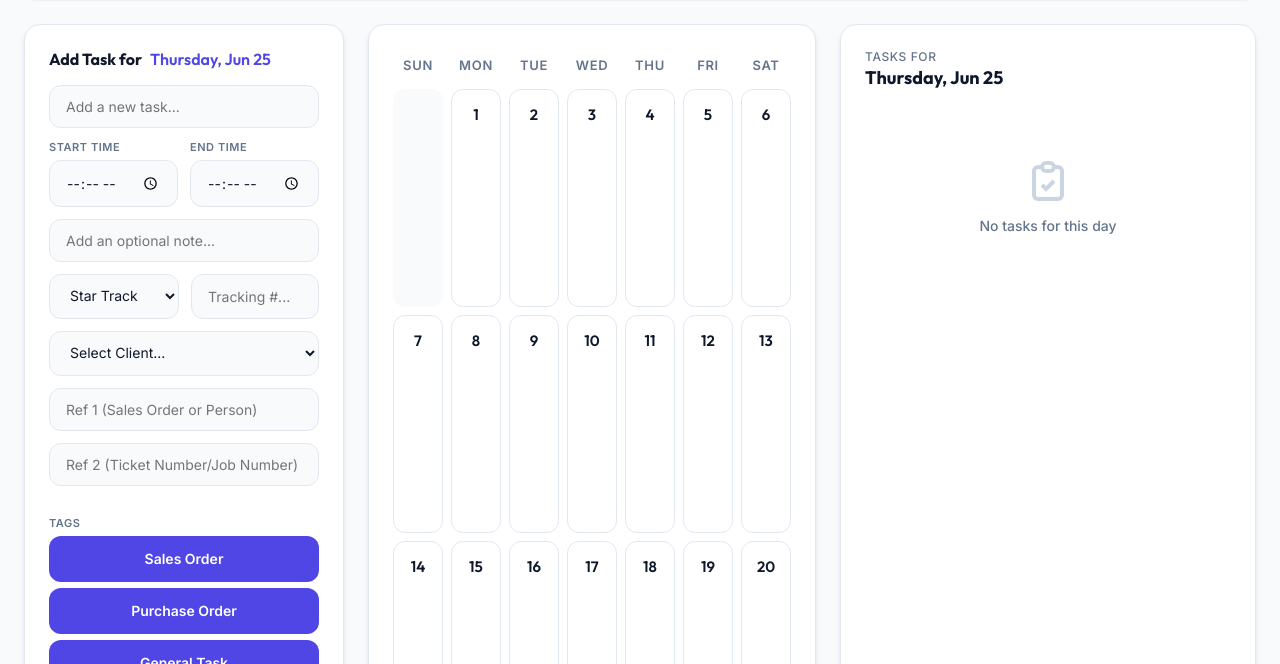
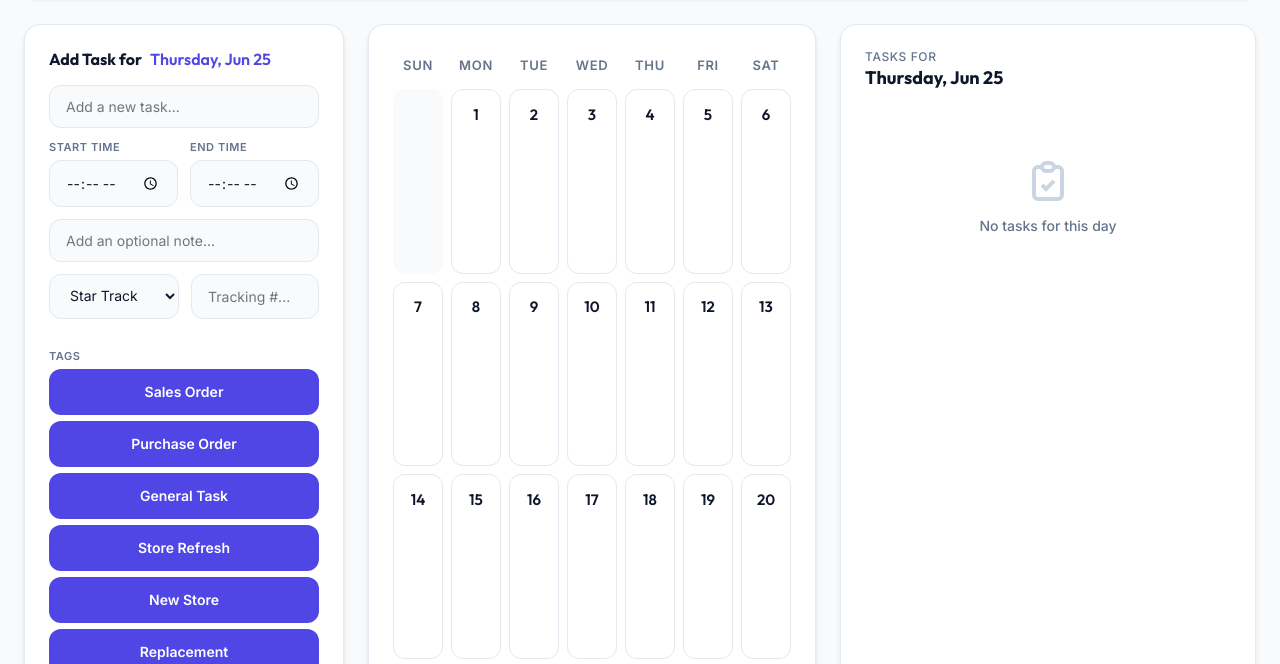
Before and after one commit to ArthurR-Cloud-EXE/Calendar-Project, an Electron app: page calendar.html in a window 1280 px wide. Shown: the part 94-758 px from the top of the page. Drawn offline with Linux system fonts and the light colour scheme.

Commit message:
Rework Flow-Calendar for everyday personal use

```diff
--- a/calendar.html
+++ b/calendar.html
@@ -76,24 +76,9 @@
               <input id="taskTrackingInput" placeholder="Tracking #..." autocomplete="off" />
             </div>
 
-            <select id="taskClientSelect" title="Client Company" aria-label="Client Company">
-              <option value="">Select Client...</option>
-              <option value="BSO Client">BSO Client</option>
-              <option value="TFX Client">TFX Client</option>
-              <option value="Reximo Client">Reximo Client</option>
-              <option value="Future Shop Client">Future Shop Client</option>
-            </select>
-            <input id="taskRef1Input" placeholder="Ref 1 (Sales Order or Person)" autocomplete="off" />
-            <input id="taskRef2Input" placeholder="Ref 2 (Ticket Number/Job Number)" autocomplete="off" />
-
             <div class="tags-field-group">
               <label class="field-label">Tags</label>
               <div id="taskTagsContainer" class="tags-selection-container"></div>
-            </div>
-
-            <div id="issuePeopleGroup" class="form-group hidden">
-              <label for="taskIssuePeople" class="field-label">Issue - Associated People (one per line)</label>
-              <textarea id="taskIssuePeople" placeholder="Enter names of associated people..." rows="3"></textarea>
             </div>
 
             <button type="submit" aria-label="Add Task">
```
